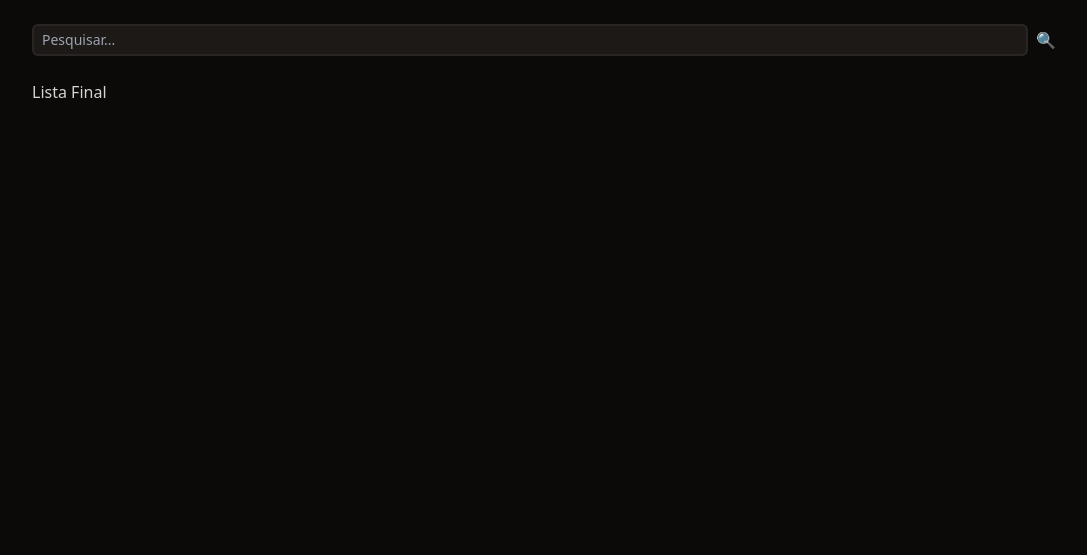
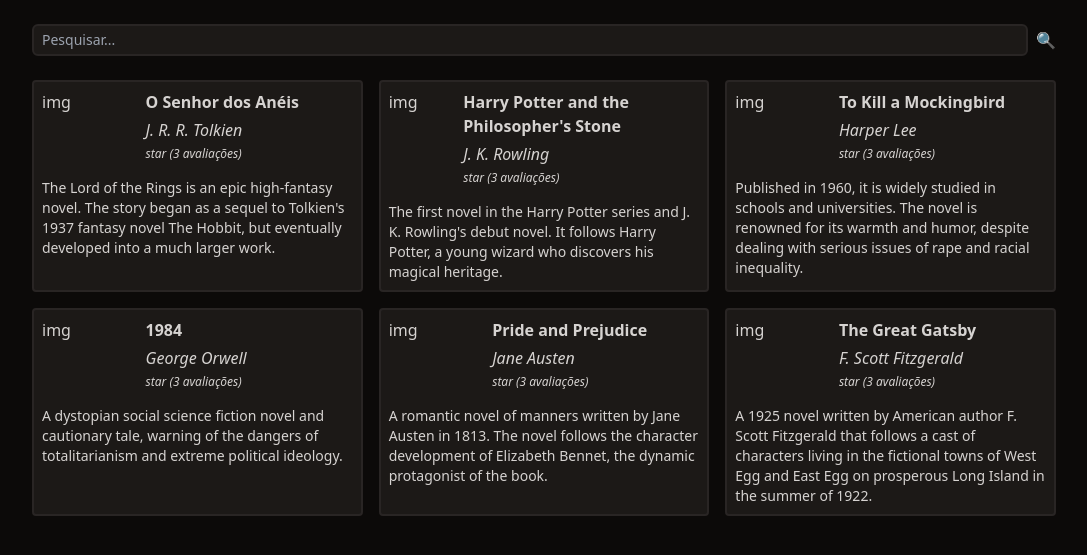
Before and after one commit to combizera/rocketseat-php-bookwise, a PHP site: page / in a window 1280 px wide. Shown: the part 60-615 px from the top of the page, without its empty margins (96-1183 px from the left). Run offline with PHP 8.4, Linux system fonts and the light colour scheme; some libraries are stand-ins or nearby versions.

Commit message:
feat: styles and create page book

```diff
--- /dev/null
+++ b/data.php
@@ -0,0 +1,39 @@
+<?php
+    $books = [
+        [
+            'id' => 1,
+            'title' => 'O Senhor dos Anéis',
+            'author' => 'J. R. R. Tolkien',
+            'description' => 'The Lord of the Rings is an epic high-fantasy novel. The story began as a sequel to Tolkien\'s 1937 fantasy novel The Hobbit, but eventually developed into a much larger work.',
+        ],
+        [
+            'id' => 2,
+            'title' => 'Harry Potter and the Philosopher\'s Stone',
+            'author' => 'J. K. Rowling',
+            'description' => 'The first novel in the Harry Potter series and J. K. Rowling\'s debut novel. It follows Harry Potter, a young wizard who discovers his magical heritage.',
+        ],
+        [
+            'id' => 3,
+            'title' => 'To Kill a Mockingbird',
+            'author' => 'Harper Lee',
+            'description' => 'Published in 1960, it is widely studied in schools and universities. The novel is renowned for its warmth and humor, despite dealing with serious issues of rape and racial inequality.',
+        ],
+        [
+            'id' => 4,
+            'title' => '1984',
+            'author' => 'George Orwell',
+            'description' => 'A dystopian social science fiction novel and cautionary tale, warning of the dangers of totalitarianism and extreme political ideology.',
+        ],
+        [
+            'id' => 5,
+            'title' => 'Pride and Prejudice',
+            'author' => 'Jane Austen',
+            'description' => 'A romantic novel of manners written by Jane Austen in 1813. The novel follows the character development of Elizabeth Bennet, the dynamic protagonist of the book.',
+        ],
+        [
+            'id' => 6,
+            'title' => 'The Great Gatsby',
+            'author' => 'F. Scott Fitzgerald',
+            'description' => 'A 1925 novel written by American author F. Scott Fitzgerald that follows a cast of characters living in the fictional towns of West Egg and East Egg on prosperous Long Island in the summer of 1922.',
+        ],
+    ];
--- a/index.php
+++ b/index.php
@@ -1,3 +1,7 @@
+<?php
+    global $books;
+    require 'data.php';
+?>
 <!doctype html>
 <html lang="pt-br">
 <head>
@@ -9,13 +13,13 @@
 <body class="bg-stone-950 text-stone-300">
     <header class="bg-stone-900">
         <nav class="mx-auto max-w-screen-lg flex justify-between px-8 py-4">
-            <div class="font-bold text-xl tracking-wide">Book Wise</div>
+            <a href="/index.php" class="font-bold text-xl tracking-wide">Book Wise</a>
             <ul class="flex space-x-4 font-bold">
                 <li>
                     <a href="/" class="text-lime-500">Explorar</a>
                 </li>
                 <li>
-                    <a href="/meus-livros.php" class="hover:underline">Meus livros</a>
+                    <a href="/my-books.php" class="hover:underline">Meus livros</a>
                 </li>
             </ul>
             <ul>
@@ -37,9 +41,35 @@
             <button type="submit">🔍</button>
         </form>
 
-        <div>
-            Lista Final
-        </div>
+        <section class="grid gap-4 grid-cols-1 md:grid-cols-2 lg:grid-cols-3">
+            <!--LIVRO-->
+            <?php foreach($books as $book): ?>
+                <div class="p-2 rounded border-stone-800 bg-stone-900 border-2">
+                    <div class="flex">
+                        <div class="w-1/3">
+                            img
+                        </div>
+                        <div class="space-y-1">
+                            <a
+                                href="/book.php?id=<?= $book['id'] ?>"
+                                class="font-semibold hover:underline"
+                            >
+                                <?= $book['title'] ?>
+                            </a>
+                            <div class="font-xs italic">
+                                <?= $book['author'] ?>
+                            </div>
+                            <div class="text-xs italic">
+                                star (3 avaliações)
+                            </div>
+                        </div>
+                    </div>
+                    <div class="text-sm mt-4">
+                        <?= $book['description'] ?>
+                    </div>
+                </div>
+            <?php endforeach; ?>
+        </section>
     </main>
 </body>
 </html>
```
Also changed, not shown: book.php (added, +65 -0 lines).
